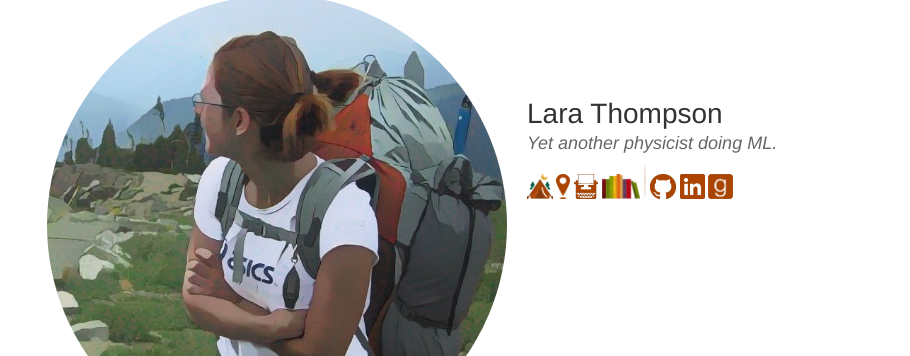
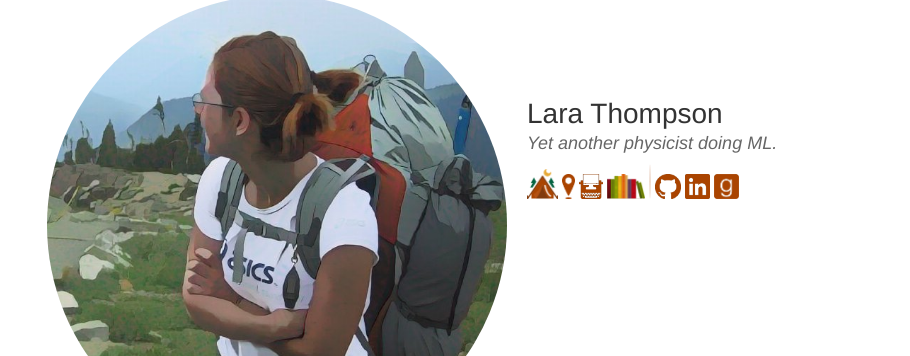
Before and after one commit to lrthomps/lrthomps.github.io, a Jekyll site: the page built from index.md, in a window 1280 px wide. Shown: the part 167-523 px from the top of the page, without its empty margins (183-1093 px from the left). Built offline with Jekyll 4.4.1, drawn with Linux system fonts in a browser that asks for light colours.

Commit message:
bigger tent

```diff
--- a/_layouts/frontpage.html
+++ b/_layouts/frontpage.html
@@ -12,7 +12,7 @@
         <h1>Lara Thompson</h1>
         <h2>Yet another physicist doing ML.</h2>
           <a href="{{ "index.html" | relative_url }}">
-            <img src="{{ 'assets/images/tent-orange.png' | relative_url }}" height=25px></a>
+            <img src="{{ 'assets/images/tent-orange.png' | relative_url }}" height=30px></a>
           <a href="{{ "timeline.html" | relative_url }}" title="resources">
             <img src="{{ 'assets/images/here.png' | relative_url }}" height=25px></a>
           <a href="{{ "posts.html" | relative_url }}" title="posts">
--- a/_layouts/page.html
+++ b/_layouts/page.html
@@ -12,7 +12,7 @@
         <h1>Lara Thompson</h1>
         <h2>Yet another physicist doing ML.</h2>
           <a href="{{ "index.html" | relative_url }}">
-            <img src="{{ 'assets/images/tent-orange.png' | relative_url }}" height=25px></a>
+            <img src="{{ 'assets/images/tent-orange.png' | relative_url }}" height=30px></a>
           <a href="{{ "timeline.html" | relative_url }}" title="resources">
               <img src="{{ 'assets/images/here.png' | relative_url }}" height=25px></a>
           <a href="{{ "posts.html" | relative_url }}" title="posts">
--- a/_layouts/post.html
+++ b/_layouts/post.html
@@ -8,7 +8,7 @@
       <div id="headlinks">
         <h2>
           <a href="{{ "index.html" | relative_url }}">
-            <img src="{{ 'assets/images/tent-orange.png' | relative_url }}" height=25px></a>
+            <img src="{{ 'assets/images/tent-orange.png' | relative_url }}" height=30px></a>
           <a href="{{ "posts.html" | relative_url }}" title="posts">
           <a href="{{ "timeline.html" | relative_url }}" title="resources">
             <img src="{{ 'assets/images/here.png' | relative_url }}" height=25px></a>
```
